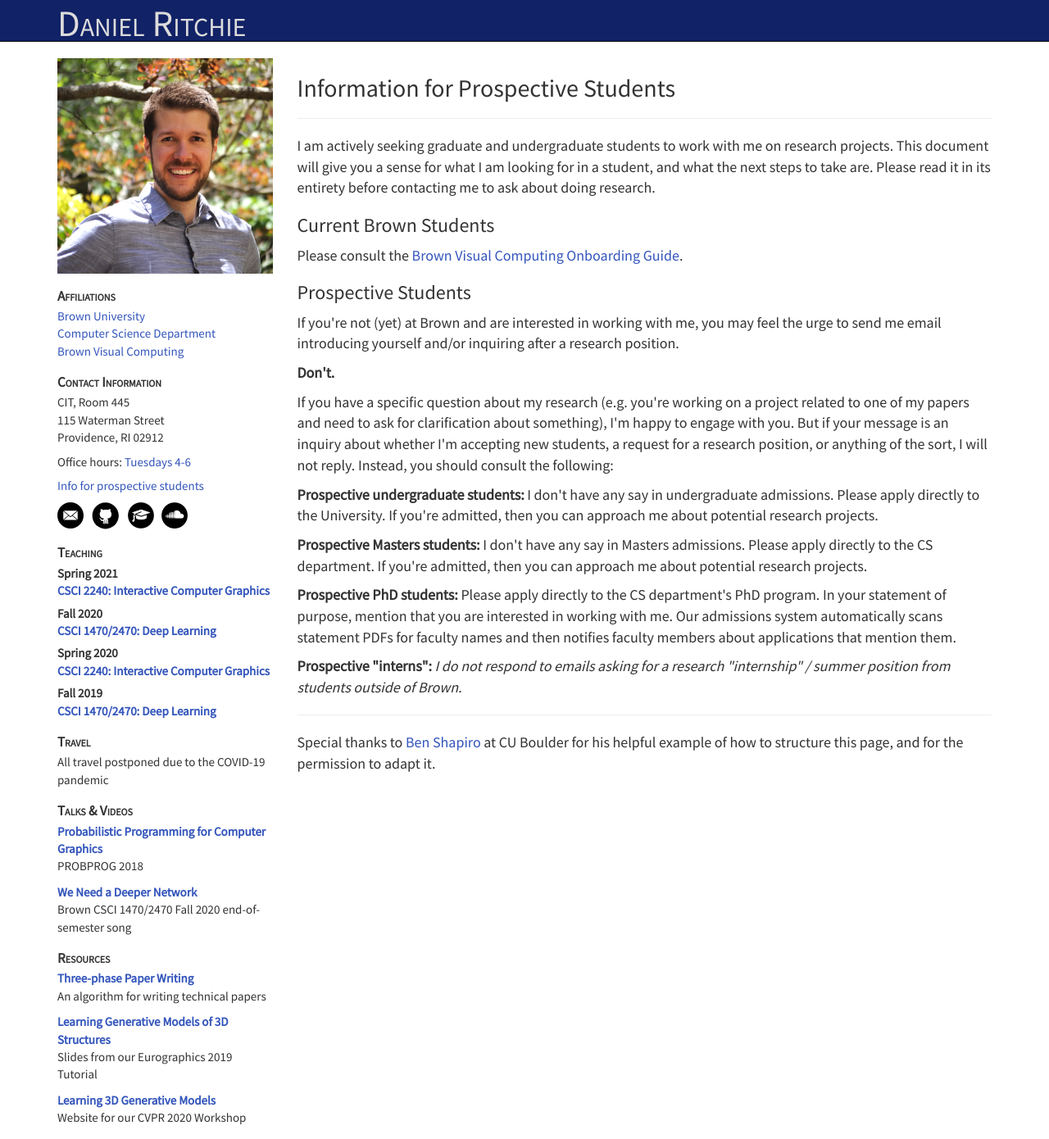
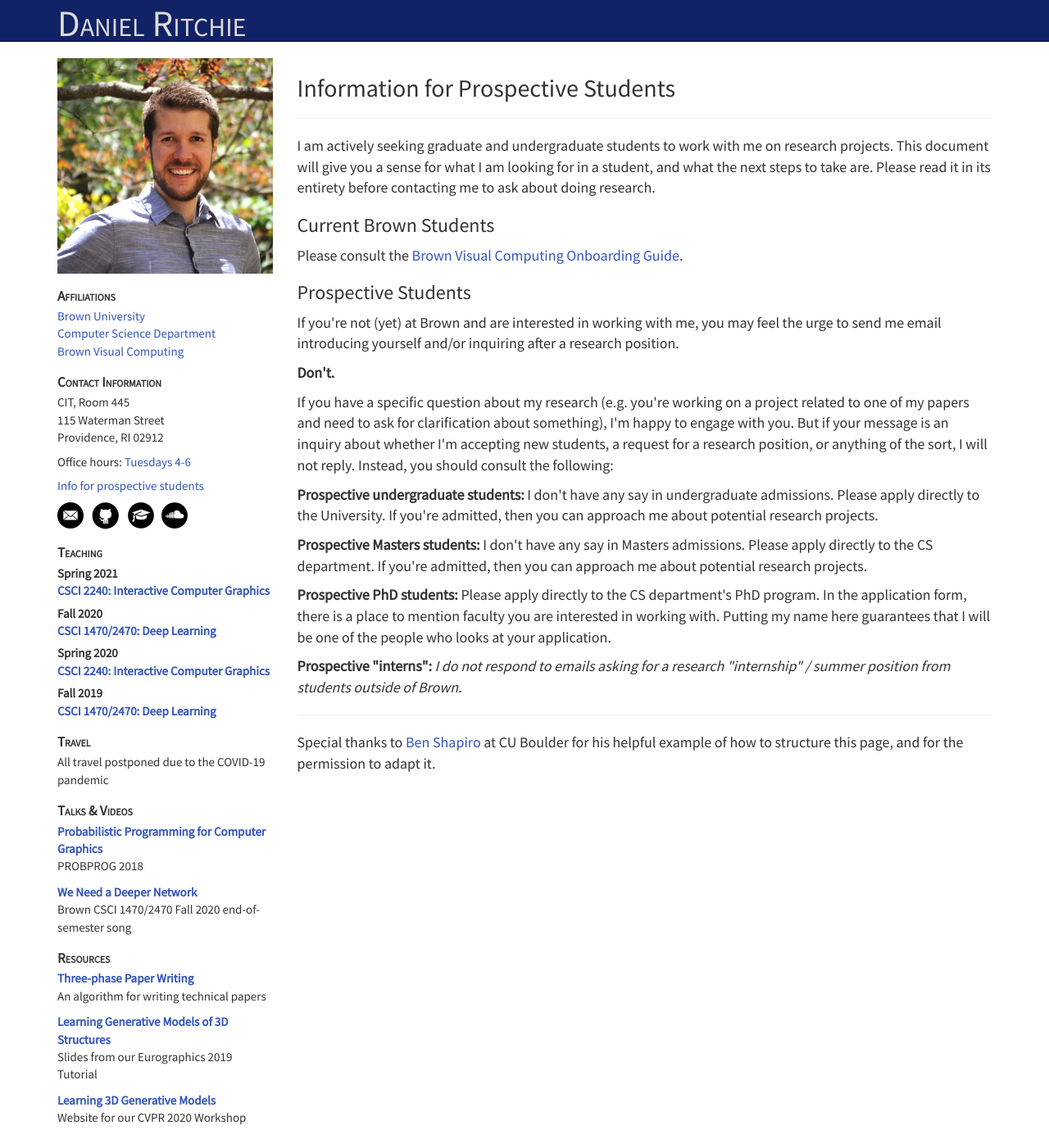
Before and after one commit to dritchie/dritchie.github.io, a Jekyll site: the page built from prospective_students.html, in a window 1280 px wide. Shown: the whole page at 82% size. Built offline with Jekyll 4.4.1, drawn with Linux system fonts in a browser that asks for light colours.

Commit message:
Tweak wording about PhD applications mentioning me.

```diff
--- a/prospective_students.html
+++ b/prospective_students.html
@@ -40,7 +40,7 @@ layout: post
 </p>
 
 <p>
-	<strong>Prospective PhD students:</strong> Please apply directly to the CS department's PhD program. In your statement of purpose, mention that you are interested in working with me. Our admissions system automatically scans statement PDFs for faculty names and then notifies faculty members about applications that mention them.
+	<strong>Prospective PhD students:</strong> Please apply directly to the CS department's PhD program. In the application form, there is a place to mention faculty you are interested in working with. Putting my name here guarantees that I will be one of the people who looks at your application.
 
 	<!-- <a target='_blank' href='http://cs.brown.edu/degrees/doctoral/'>Brown Computer Science Department's PhD program</a>. If you have specific questions about the work I do and whether you’d be a good fit (that aren’t answered by this document), you’re welcome to email me. <i>I will not respond to generic emails asking for a research position/internship</i>. -->
 </p>
```
